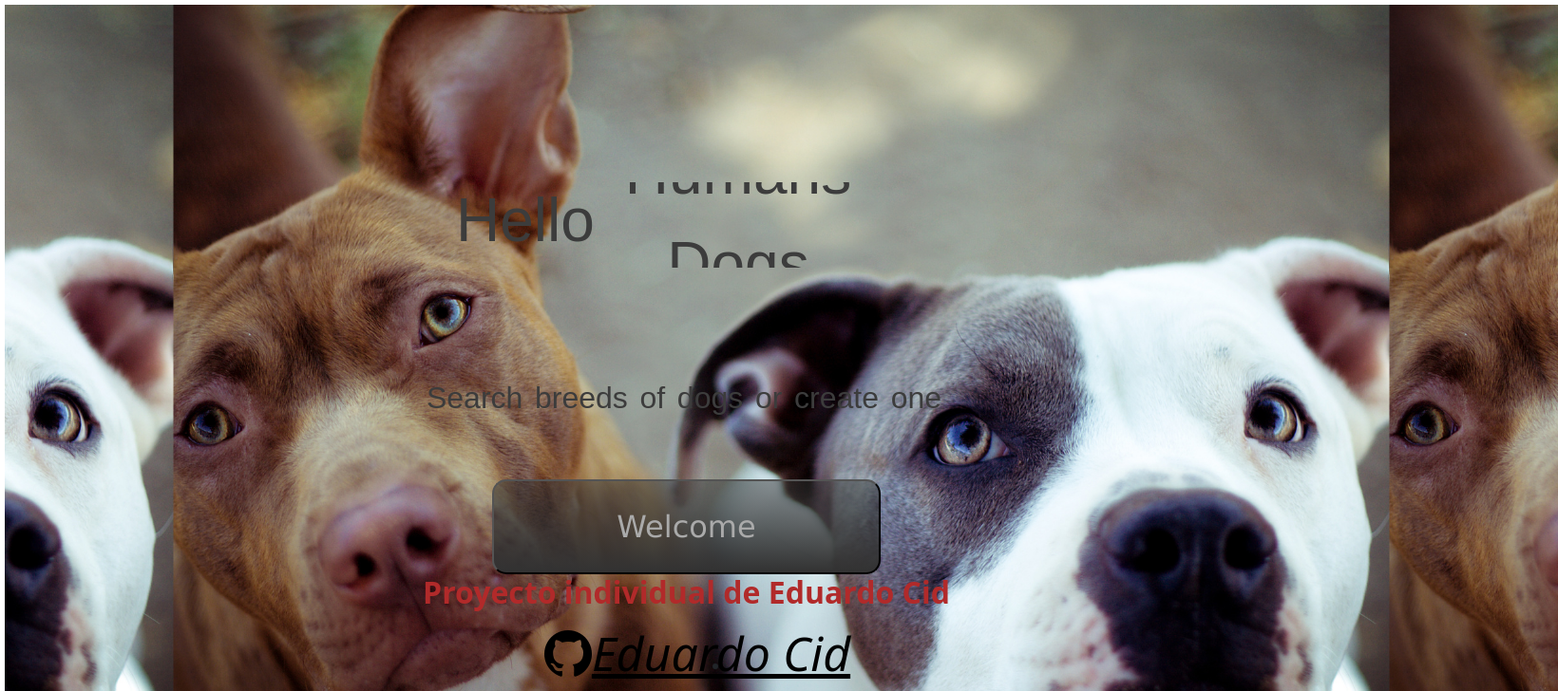
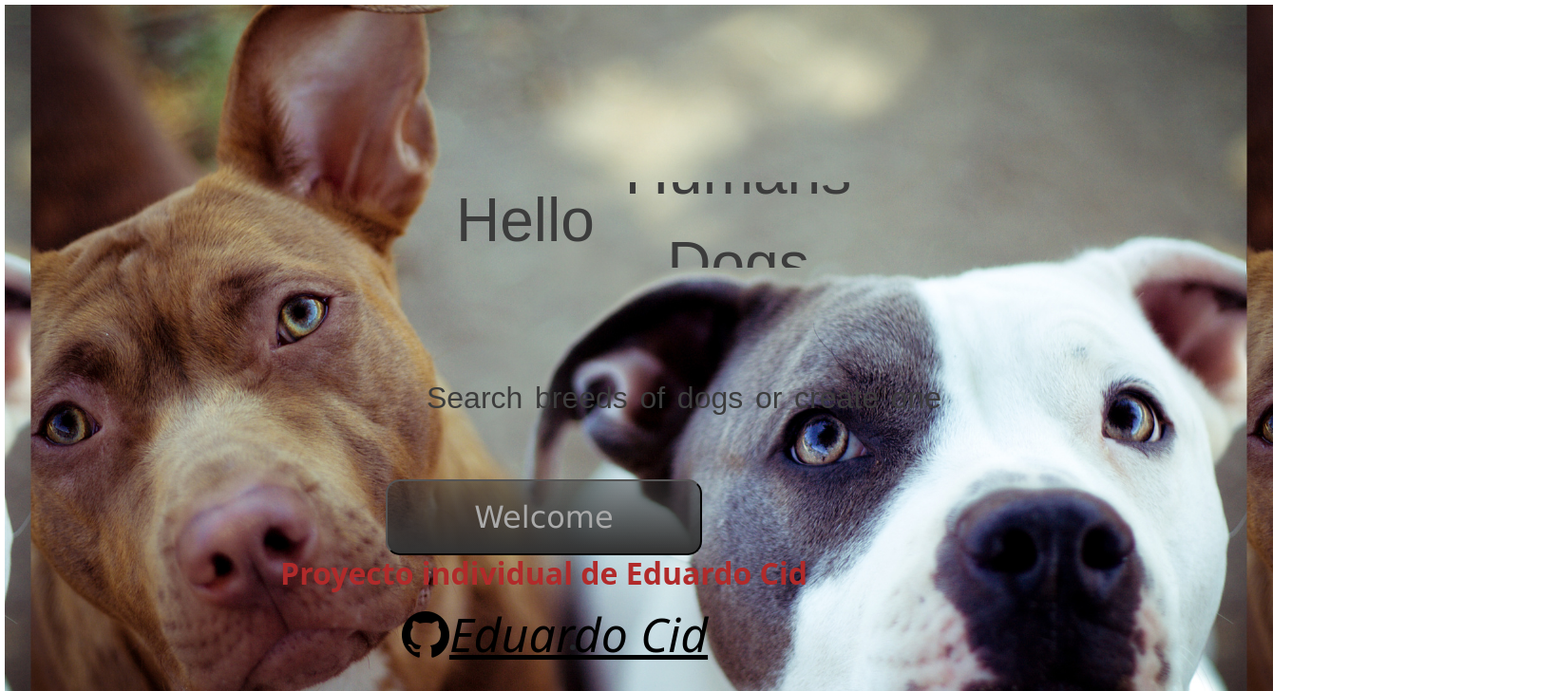
Before and after one commit to Eduardocid200/PI-Dogs-main, a React (Create React App) app in the folder client/: page / in a window 1280 px wide. Shown: the top 728 px of the page at 95% size, 1640 px wide, since content can reach past the window. Built offline with nearby package versions, Linux system fonts and the light colour scheme.

Commit message:
updating

```diff
--- a/client/src/components/landingPage.css
+++ b/client/src/components/landingPage.css
@@ -1,7 +1,7 @@
 .landing_page {
 background-image: url('../images/303944.jpg');
-width: 1635px;
-height: 1200px;
+width: 1335px;
+height: 1000px;
 background-repeat: no-repeat;
 background-position: center;
 background-attachment: fixed;
```
